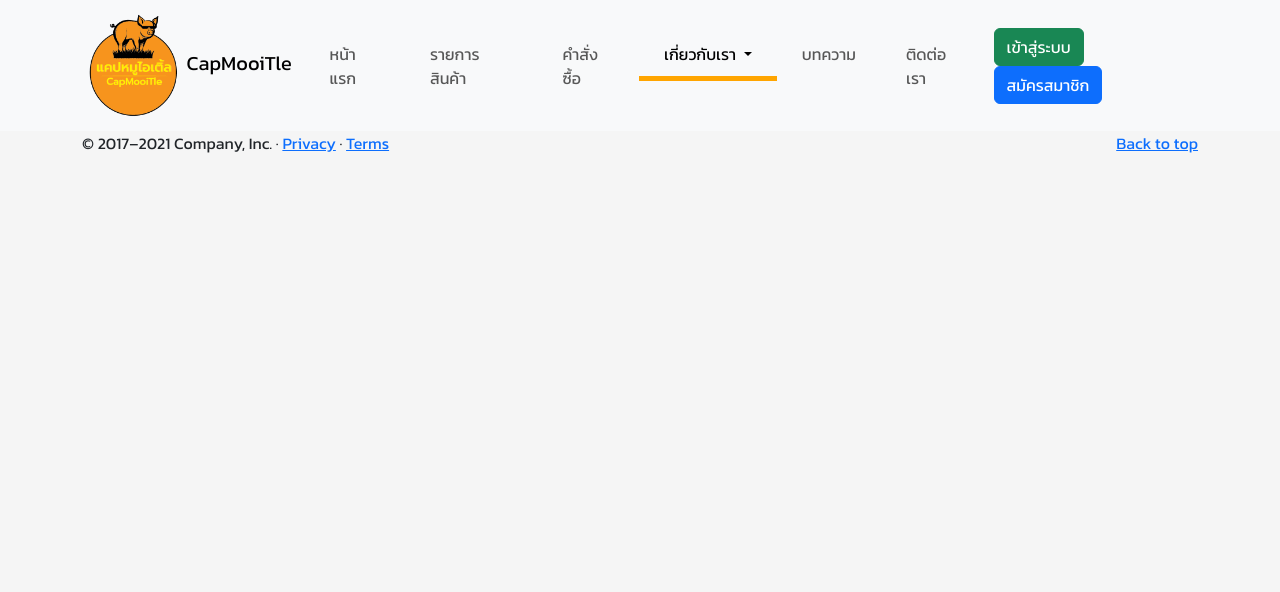
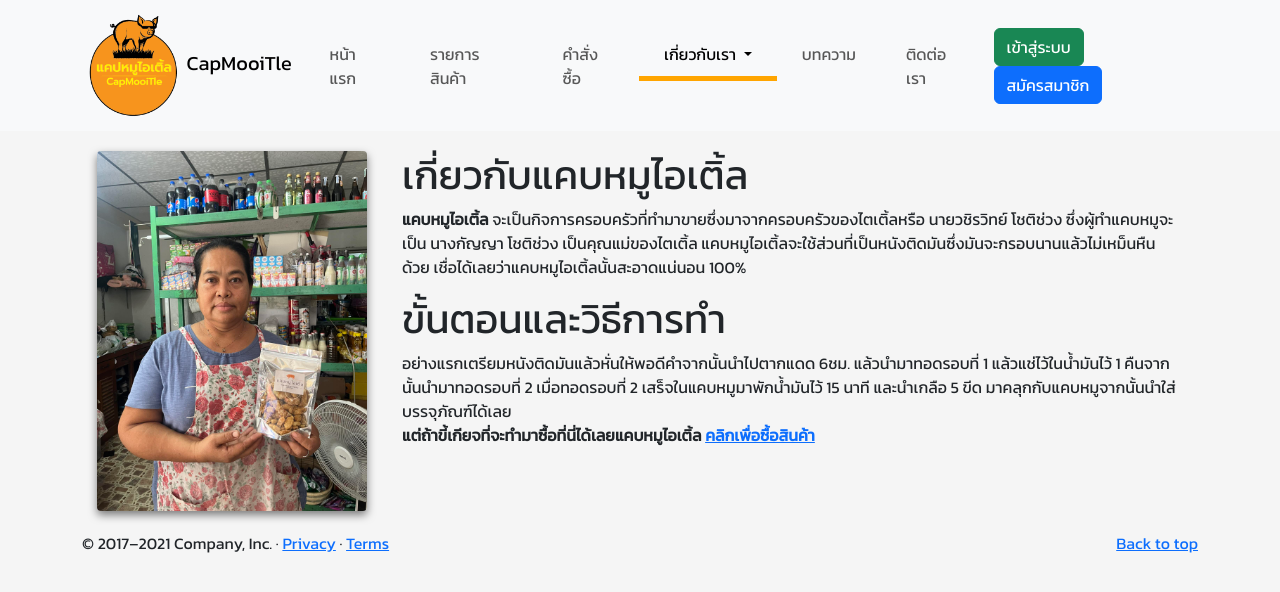
Before and after one commit to Solaris470/CapMooiTle, a PHP site: page /pages/about-brand.php in a window 1280 px wide. Shown: the top 592 px of the page. Run offline with PHP 8.4, Linux system fonts and the light colour scheme.

Commit message:
update-guy

```diff
--- a/pages/about-brand.php
+++ b/pages/about-brand.php
@@ -5,7 +5,7 @@ session_start();
 <html lang="en">
 
 <head>
-    <title>Home</title>
+    <title>เกี่ยวกับแคบหมูไอเติ้ล</title>
     <!-- Required meta tags -->
     <meta charset="utf-8" />
     <meta name="viewport" content="width=device-width, initial-scale=1, shrink-to-fit=no" />
@@ -15,7 +15,20 @@ session_start();
     <link rel="stylesheet" href="../css/style.css">
     <!-- <link rel="stylesheet" href="css/style.css"> -->
 </head>
-
+<style>
+    .content{
+        display: grid;
+        grid-template-columns: 300px 1fr;
+    }
+    .content-left{
+        margin-top: 20px;
+        margin-bottom: 20px;
+        text-align: center;
+    }
+    .content-right{
+        padding:20px;
+    }
+</style>
 <body>
     <header>
         <nav class="navbar navbar-expand-lg bg-light">
@@ -76,7 +89,19 @@ session_start();
         </nav>
     </header>
     <main>
-
+        <div class="container">
+            <div class="content">
+                <div class="content-left">
+                    <img src="../img/momcap.jpg" alt="" style="width:90% ; box-shadow: 0 4px 8px rgba(0, 0, 0, 0.5); border-radius: 4px;">
+                </div>
+                <div class="content-right">
+                    <h1>เกี่ยวกับแคบหมูไอเติ้ล</h1>
+                    <p><strong>แคบหมูไอเติ้ล</strong> จะเป็นกิจการครอบครัวที่ทำมาขายซึ่งมาจากครอบครัวของไตเติ้ลหรือ นายวชิรวิทย์ โชติช่วง ซึ่งผู้ทำแคบหมูจะเป็น นางกัญญา โชติช่วง เป็นคุณแม่ของไตเติ้ล แคบหมูไอเติ้ลจะใช้ส่วนที่เป็นหนังติดมันซึ่งมันจะกรอบนานแล้วไม่เหม็นหืนด้วย เชื่อได้เลยว่าแคบหมูไอเติ้ลนั้นสะอาดแน่นอน 100%</p>
+                    <h1>ขั้นตอนและวิธีการทำ</h1>
+                    <p>อย่างแรกเตรียมหนังติดมันแล้วหั่นให้พอดีคำจากนั้นนำไปตากแดด 6ชม. แล้วนำมาทอดรอบที่ 1 แล้วแช่ไว้ในน้ำมันไว้ 1 คืนจากนั้นนำมาทอดรอบที่ 2 เมื่อทอดรอบที่ 2 เสร็จในแคบหมูมาพักน้ำมันไว้ 15 นาที และนำเกลือ 5 ขีด มาคลุกกับแคบหมูจากนั้นนำใส่บรรจุภัณฑ์ได้เลย<br><strong>แต่ถ้าขี้เกียจที่จะทำมาซื้อที่นี่ได้เลยแคบหมูไอเติ้ล <a href="catalog.php">คลิกเพื่อซื้อสินค้า</a></strong></p>
+                </div>
+            </div>
+        </div>
     </main>
     <footer class="container">
         <p class="float-end"><a href="#">Back to top</a></p>
--- a/pages/about-pork.php
+++ b/pages/about-pork.php
@@ -5,7 +5,7 @@ session_start();
 <html lang="en">
 
 <head>
-    <title>Home</title>
+    <title>เกี่ยวกับแคบหมู</title>
     <!-- Required meta tags -->
     <meta charset="utf-8" />
     <meta name="viewport" content="width=device-width, initial-scale=1, shrink-to-fit=no" />
--- a/pages/contact.php
+++ b/pages/contact.php
@@ -5,7 +5,7 @@ session_start();
 <html lang="en">
 
 <head>
-    <title>Home</title>
+    <title>ติดต่อเรา</title>
     <!-- Required meta tags -->
     <meta charset="utf-8" />
     <meta name="viewport" content="width=device-width, initial-scale=1, shrink-to-fit=no" />
--- a/pages/post.php
+++ b/pages/post.php
@@ -5,7 +5,7 @@ session_start();
 <html lang="en">
 
 <head>
-    <title>Home</title>
+    <title>บทความ</title>
     <!-- Required meta tags -->
     <meta charset="utf-8" />
     <meta name="viewport" content="width=device-width, initial-scale=1, shrink-to-fit=no" />
```
Also changed, not shown: img/momcap.jpg (added).
